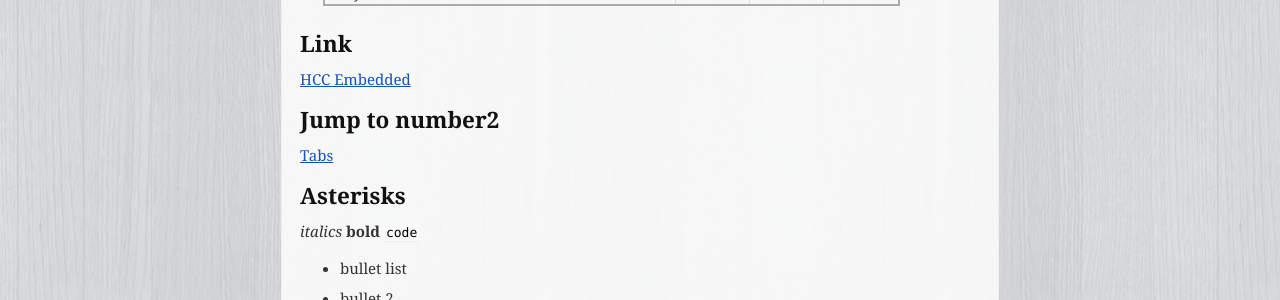
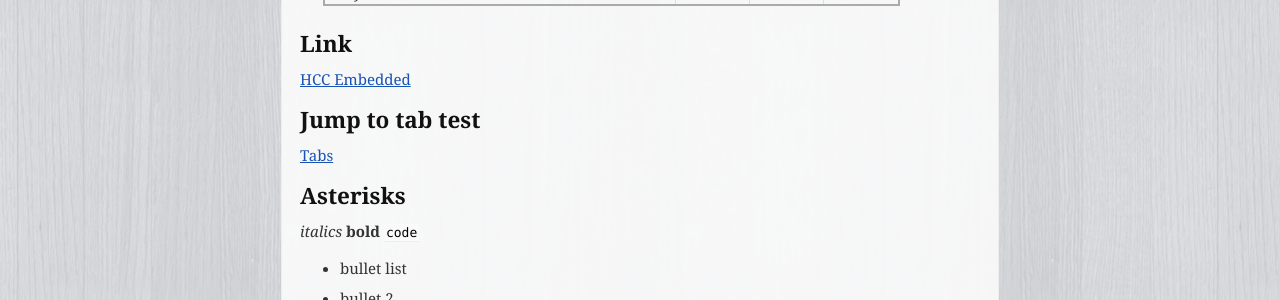
Before and after one commit to DeanMFenton/sphinx2dean, a Sphinx documentation site: the page built from docs/index.rst, in a window 1280 px wide. Shown: the part 718-1018 px from the top of the page. Built offline with Sphinx 7.4.7, drawn with Linux system fonts in a browser that asks for light colours.

Commit message:
Update index.rst

```diff
--- a/docs/index.rst
+++ b/docs/index.rst
@@ -52,7 +52,7 @@ Link
 
 `HCC Embedded <https://www.hcc-embedded.com/>`_
 
-Jump to number2
+Jump to tab test
 ===============
 :doc:`number2`
 
```
